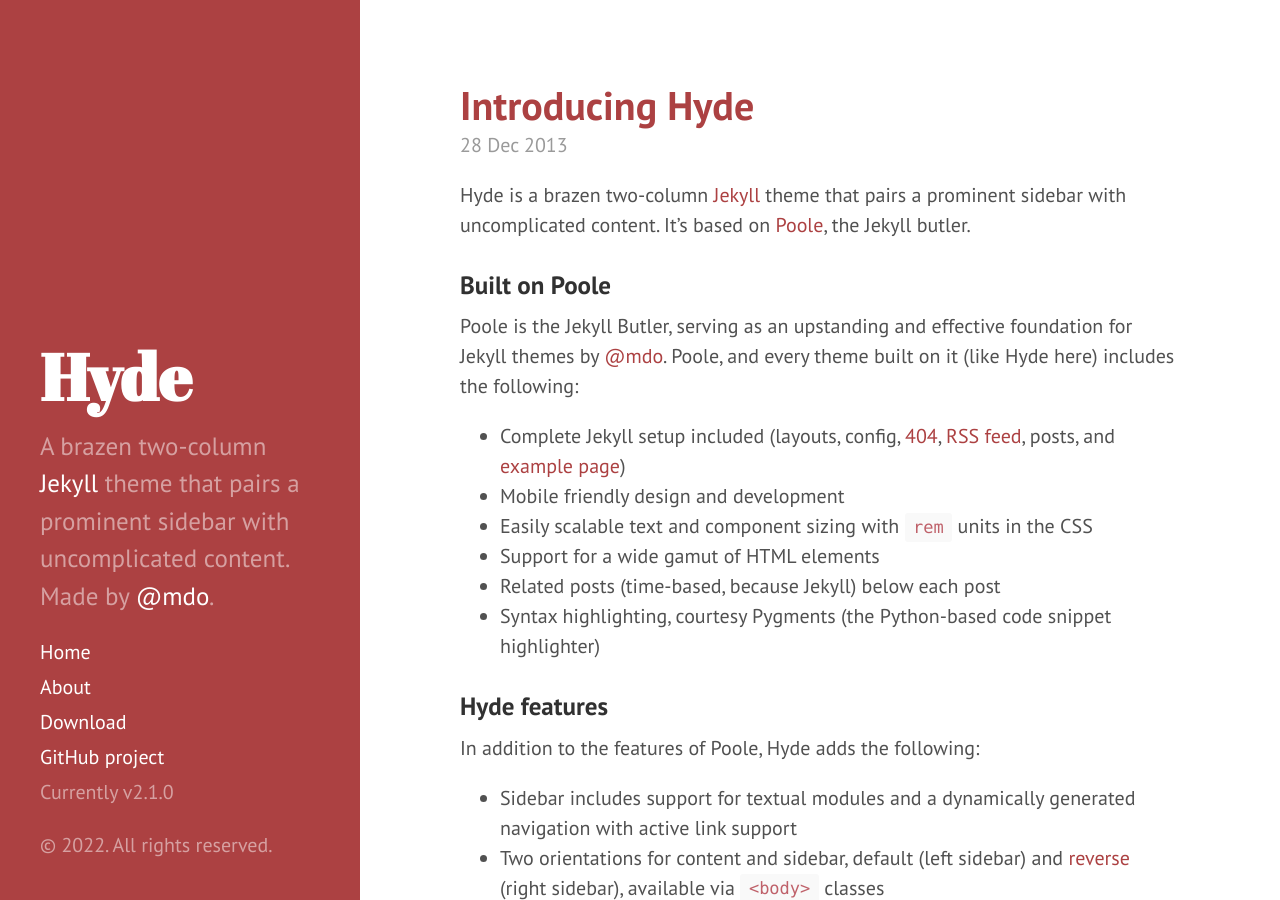
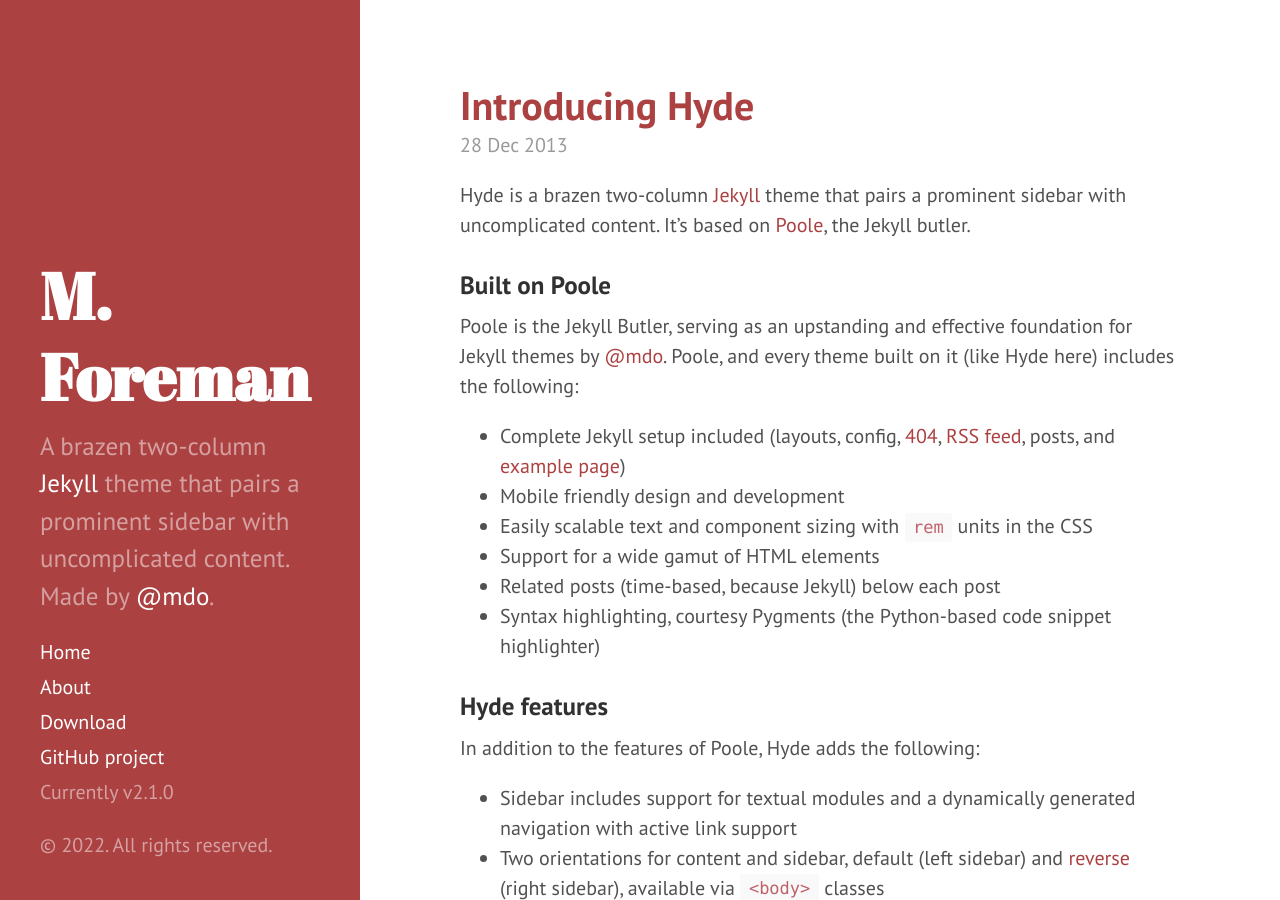
Before and after one commit to Maudi84/static_mf, a Jekyll site: the page built from index.html, in a window 1280 px wide and 900 px high. Built offline with Jekyll 4.4.1, drawn with Linux system fonts in a browser that asks for light colours; the list of posts is cut into pages by our own code.

Commit message:
Update _config.yml

```diff
--- a/_config.yml
+++ b/_config.yml
@@ -6,7 +6,7 @@
 permalink:        pretty
 
 # Setup
-title:            Hyde
+title:            M. Foreman
 tagline:          'A Jekyll theme'
 description:      'A brazen two-column <a href="http://jekyllrb.com" target="_blank">Jekyll</a> theme that pairs a prominent sidebar with uncomplicated content. Made by <a href="https://twitter.com/mdo" target="_blank">@mdo</a>.'
 url:              https://maudi84.github.io
```
